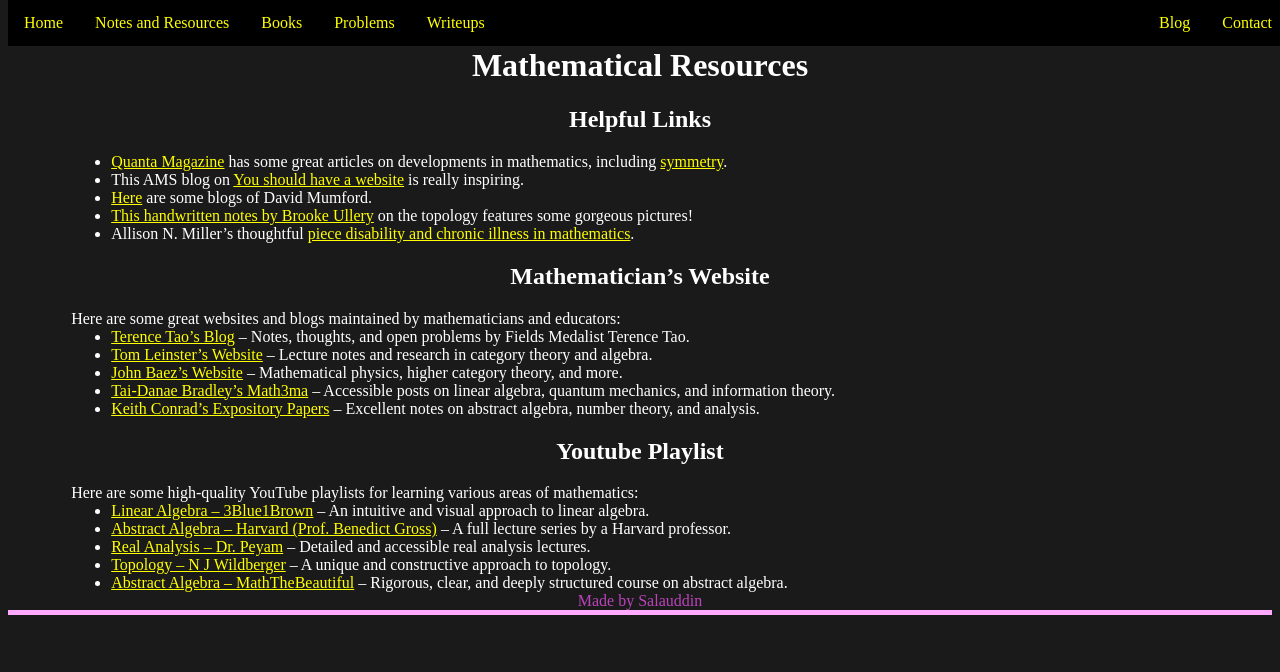
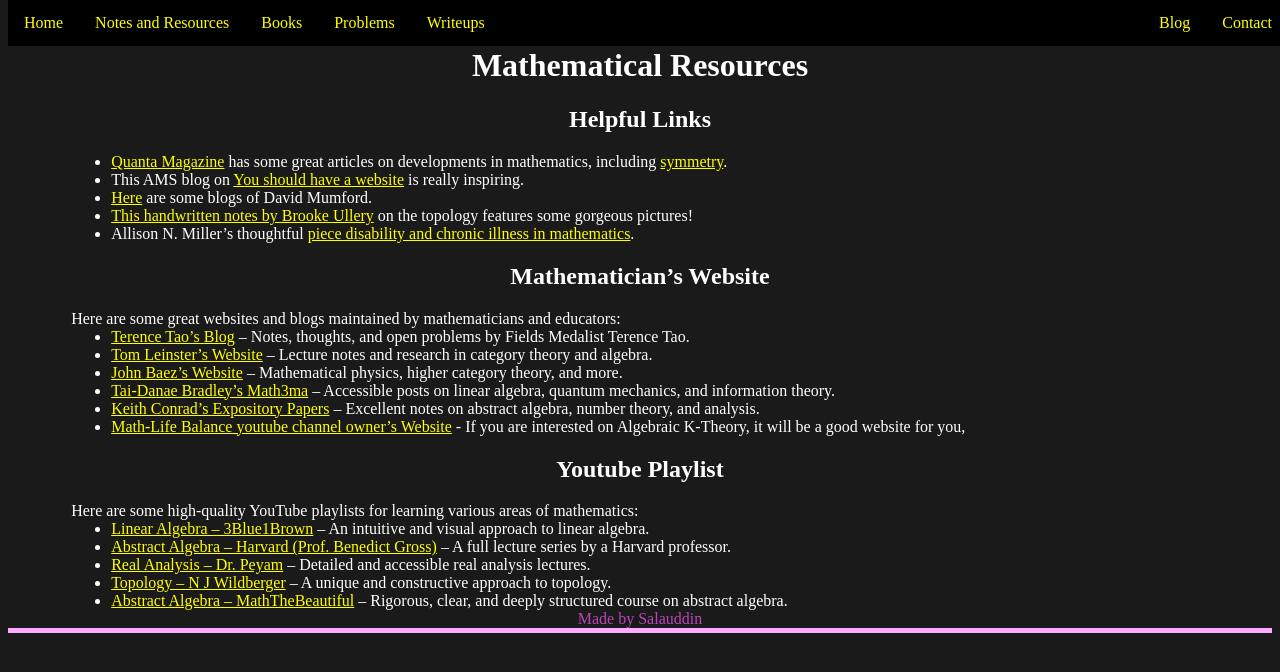
Before and after one commit to skmds99/salauddin.github.io, a Jekyll site: the page built from resources.md, in a window 1280 px wide. Shown: the top 672 px of the page. Built offline with Jekyll 4.4.1, drawn with Linux system fonts in a browser that asks for light colours.

Commit message:
Update resources.md

```diff
--- a/resources.md
+++ b/resources.md
@@ -24,6 +24,7 @@
 - [John Baez’s Website](https://math.ucr.edu/home/baez/) – Mathematical physics, higher category theory, and more.
 - [Tai-Danae Bradley’s Math3ma](https://www.math3ma.com/) – Accessible posts on linear algebra, quantum mechanics, and information theory.
 - [Keith Conrad's Expository Papers](https://kconrad.math.uconn.edu/blurbs/) – Excellent notes on abstract algebra, number theory, and analysis.
+- [Math-Life Balance youtube channel owner's Website](https://www.muramatik.com/) - If you are interested on Algebraic K-Theory, it will be a good website for you,
 
 ## Youtube Playlist
 {: style="text-align: center;"}
```
